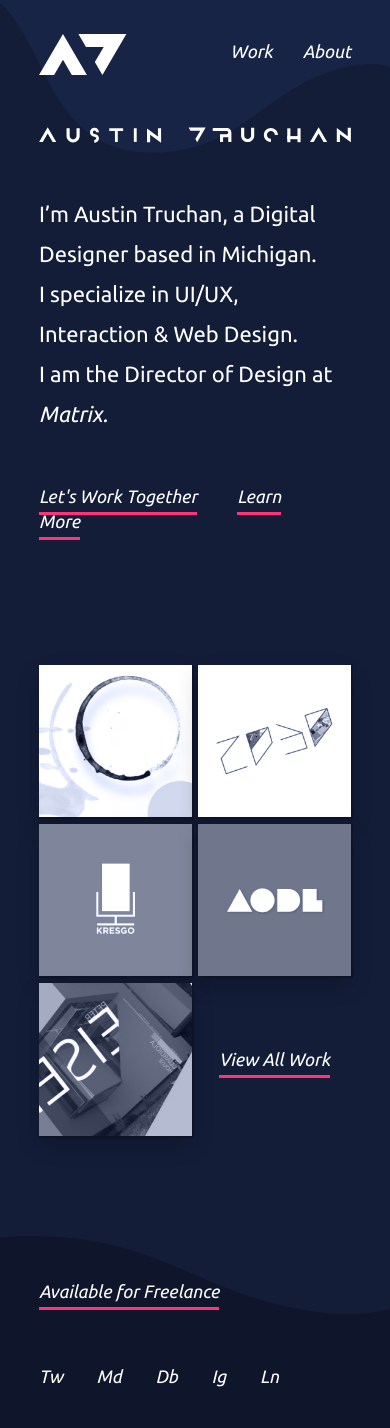
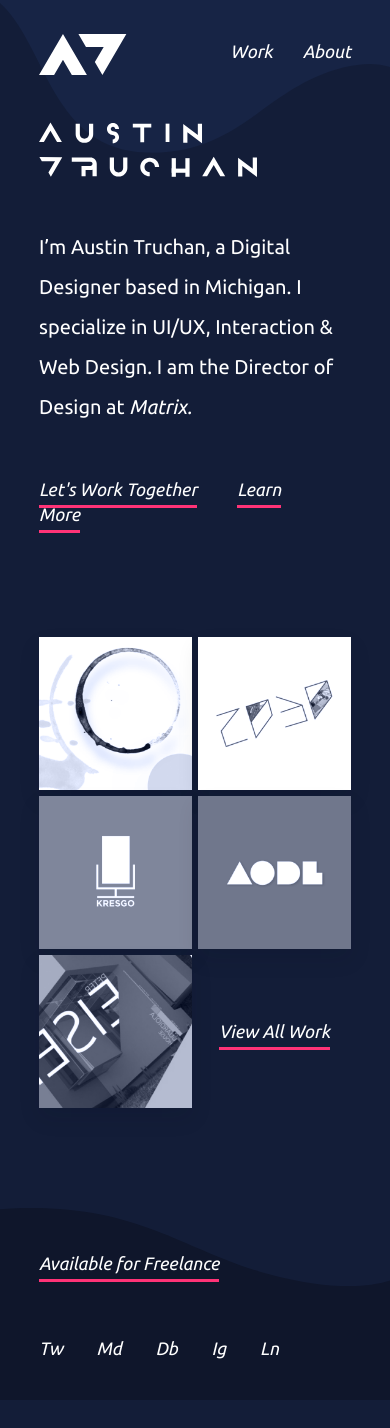
Before and after one commit to austintruchan/portfolio, a PHP site: page / in a window 390 px wide. After the commit the page ends 1400 px from the top, so only its background shows below. Run offline with PHP 8.4, Linux system fonts and the light colour scheme; some libraries are stand-ins or nearby versions.

Commit message:
Some mobile updates, finalization to tile style, and removal of fader.
fader turned out to be the problem with sluggishness

```diff
--- a/includes/footer.php
+++ b/includes/footer.php
@@ -1,9 +1,9 @@
 <footer class="footer">
 	<ul>
 	<li><a href="mailto:austintruchan@me.com?&subject=Let's%20Work%20Together!&body=Listen, I love what you got kid, and I wanna hire ya... Or something along those lines...." class="link-action">Available for Freelance</a></li>
-	<li><a href="contact.php" title="Twitter" class="link-list">Tw</a></li>
-	<li><a href="contact.php" title="Medium" class="link-list">Md</a></li>
-	<li><a href="contact.php" title="Dribbble" class="link-list">Db</a></li>
-	<li><a href="contact.php" title="Instagram" class="link-list">Ig</a></li>
-	<li><a href="contact.php" title="LinkedIn" class="link-list">Ln</a></li></ul>
+	<li><a href="https://twitter.com/austintruchan" target="_blank" title="Twitter" class="link-list">Tw</a></li>
+	<li><a href="https://medium.com/@austin.truchan" target="_blank" title="Medium" class="link-list">Md</a></li>
+	<li><a href="https://dribbble.com/austintruchan" target="_blank" title="Dribbble" class="link-list">Db</a></li>
+	<li><a href="https://www.instagram.com/austintruchan/" target="_blank" title="Instagram" class="link-list">Ig</a></li>
+	<li><a href="https://www.linkedin.com/in/austintruchan/" target="_blank" title="LinkedIn" class="link-list">Ln</a></li></ul>
 </footer>
--- a/index.php
+++ b/index.php
@@ -27,8 +27,9 @@
 					<li><a href="pages/about.php" class="link-list">About</a></li></ul></nav>
 
 			<div class="name"><img src="style/imgs/name.svg" alt="Austin Truchan"/></div>
+			<div class="name-small"><img src="style/imgs/name-small.svg" alt="Austin Truchan"/></div>
 
-			<h1 class="intro">I’m Austin Truchan, a Digital Designer based in Michigan.<br>I specialize in UI/UX, Interaction & Web Design.<br>I am the Director of Design at <a href="pages/work.php" class="link">Matrix.</a></h1>
+			<h1 class="intro">I’m Austin Truchan, a Digital Designer based in Michigan. <br class="rwd-break">I specialize in UI/UX, Interaction & Web Design. <br class="rwd-break">I am the Director of Design at <a href="http://www.matrix.msu.edu" target="_blank" class="link">Matrix.</a></h1>
 
 			<div class="intro-action"><a href="mailto:austintruchan@me.com?&subject=Let's%20Work%20Together!&body=Listen, I love what you got kid, and I wanna hire ya... Or something along those lines..." class="link-action">Let's Work Together</a><a href="pages/about.php" class="link-action">Learn More</a></div>
 
--- a/style/css/fader.css
+++ b/style/css/fader.css
@@ -22,9 +22,7 @@
    to   { opacity: 1; }
 }
 
+/*
 body {
-   -webkit-animation: fadein 10s; /* Safari, Chrome and Opera > 12.1 */
-      -moz-animation: fadein 5s; /* Firefox < 16 */
-       -ms-animation: fadein 5s; /* Internet Explorer */
-        -o-animation: fadein 5s; /* Opera < 12.1 */
-           animation: fadein 3.5s;
+	animation: fadein 5s;
+}
--- a/style/css/home.css
+++ b/style/css/home.css
@@ -7,10 +7,40 @@
 	width: 100%;
 }
 
+.name-small {
+	display: none;
+}
+
+.name-small img {
+	height: auto;
+	width: 70%;
+}
+
 .intro {
 	margin-bottom: 50px;
 }
 
 .intro-action {
-	margin-bottom: 130px;
+	margin-bottom: 110px;
 }
+
+
+/* ==========================================================================
+   Responsiveness
+   ========================================================================== */
+
+@media screen and (max-width: 700px){
+	.name {
+		display: none;
+	}
+	.name-small {
+		display: block;
+		margin-bottom: 50px;
+	}
+	.intro {
+		font-size: 20px;
+	}
+	.rwd-break {
+		display: none;
+	}
+}
--- a/style/css/tiles.css
+++ b/style/css/tiles.css
@@ -11,7 +11,7 @@
 
 .tile {
 	background-color: #131D38;
-	box-shadow: 0 10px 20px 0 rgba(0,0,0,.2);
+	box-shadow: 0 10px 20px 0 rgba(10,16,32,.1);
 	margin: 1%;
 	position: relative;
 	transition: all .2s ease-out;
@@ -20,8 +20,8 @@
 }
 
 .tile:hover {
-	box-shadow: 0 20px 40px 0 rgba(0,0,0,.4);
-	transform: scale(1.1,1.1);
+	box-shadow: 0 20px 40px 0 rgba(10,16,32,.3);
+	transform: scale(1.05,1.05);
 	z-index: 2;
 }
 
@@ -31,7 +31,6 @@
 
 .overlay {
 	background-color: rgba(15,22,43,1);
-	border: 1px solid rgba(15,22,43,1);
 	height: 100%;
 	mix-blend-mode: color;
 	position: absolute;
@@ -41,7 +40,6 @@
 
 .overlay:hover{
 	background-color: rgba(15,22,43,0);
-	border: none;
 }
 
 .tile img {
@@ -71,7 +69,7 @@
 	}
 
 	.tile:hover {
-		transform: scale(1.05,1.05);
+		transform: scale(1.03,1.03);
 	}
 
 	.view-all-work {
```
Also changed, not shown: style/imgs/name-small.svg (added).
